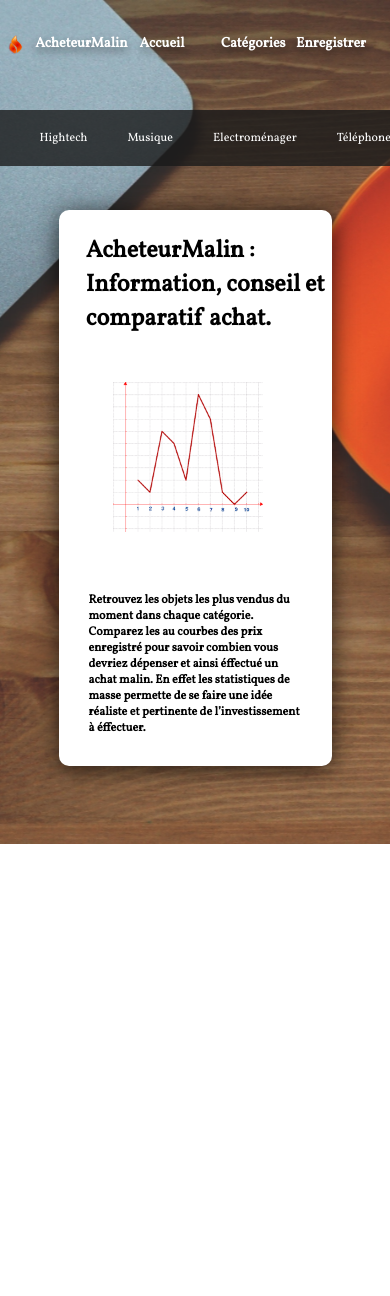
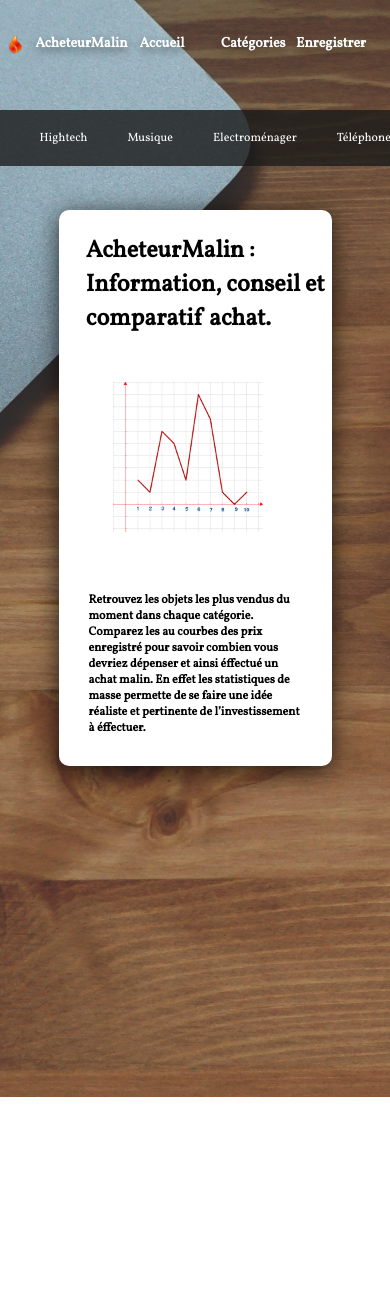
Before and after one commit to BenoitRoub/acheteurMalin, a Flask app: page / in a window 390 px wide. Shown: the top 1296 px of the page. Run offline with Flask 2, Linux system fonts and the light colour scheme; data that the repository does not hold is empty.

Commit message:
Add files via upload

```diff
--- a/Acheteur_Malin/acheteurmalin/static/main.css
+++ b/Acheteur_Malin/acheteurmalin/static/main.css
@@ -42,6 +42,10 @@
         font-size: 25px;
       }
 
+      .background {
+        width: 130%;
+        height:130%;
+      }
      .infocontainer .courbe  {
       float: right;
       height: 100%;
```
